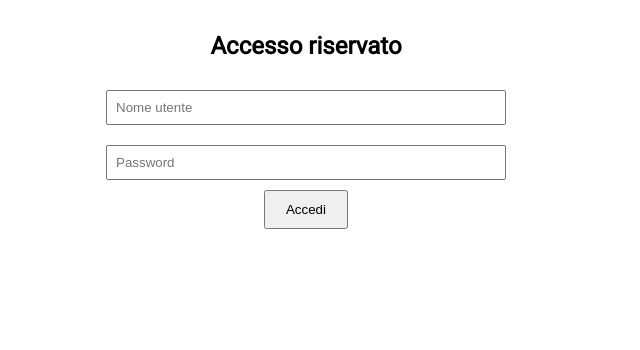
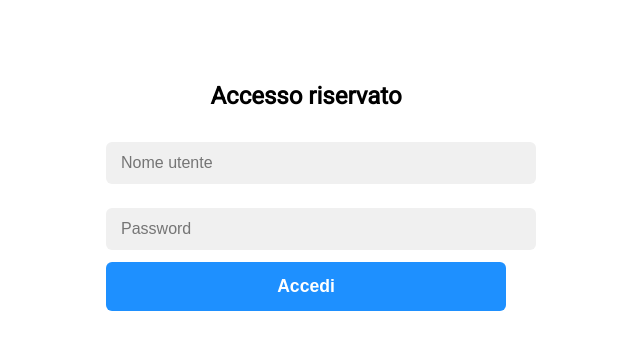
Before and after one commit to usd-turris/login-turris, a plain HTML site: page index.html in a window 1280 px wide. Shown: the whole page, without its empty margins (334-974 px from the left). Drawn offline with Linux system fonts and the light colour scheme.

Commit message:
Add files via upload

```diff
--- a/index.html
+++ b/index.html
@@ -7,21 +7,52 @@
   <style>
     body {
       font-family: 'Roboto', Arial, sans-serif;
-      max-width: 400px;
       margin: 2rem auto;
       text-align: center;
+      background: transparent;
+      color: black;
+    }
+    .container {
+      background-color: rgba(255, 255, 255, 0.85); /* sfondo chiaro semitrasparente */
+      padding: 30px;
+      border-radius: 10px;
+      max-width: 400px;
+      margin: auto;
+    }
+    h2 {
+      color: black;
     }
     input {
       width: 100%;
-      padding: 8px;
-      margin: 10px 0;
-      box-sizing: border-box;
+      padding: 12px 15px;
+      margin: 12px 0;
+      border: none;
+      border-radius: 6px;
+      background-color: #f0f0f0;
+      font-size: 1rem;
+      color: black;
+    }
+    input:focus {
+      outline: none;
+      background-color: #e0e0e0;
     }
     button {
-      padding: 10px 20px;
+      width: 100%;
+      padding: 14px;
+      background-color: #1e90ff;
+      border: none;
+      border-radius: 6px;
+      color: white;
+      font-weight: 600;
+      font-size: 1.1rem;
+      cursor: pointer;
+      transition: background-color 0.3s ease;
+    }
+    button:hover {
+      background-color: #0f63c9;
     }
     .error {
-      color: red;
+      color: #ff4c4c;
       display: none;
       margin-top: 10px;
     }
@@ -29,6 +60,7 @@
 </head>
 <body>
 
+<div class="container">
   <h2>Accesso riservato</h2>
 
   <form id="loginForm">
@@ -38,24 +70,21 @@
   </form>
 
   <p id="errorMsg" class="error">Username o password errati!</p>
+</div>
 
 <script>
   const form = document.getElementById('loginForm');
   const errorMsg = document.getElementById('errorMsg');
 
-  // Mappa username => password (aggiungi o modifica a piacere)
   const validCredentials = {
     "mario": "pass123",
     "anna": "qwerty",
     "luca": "abc123",
-    // aggiungi altre coppie qui
   };
 
-  // URL del Google Apps Script (già inserito il tuo)
   const scriptURL = "https://script.google.com/macros/s/AKfycbxumkY5h2Vl0_L2ZPLE9IrXESe4Gi2-QH0OYndzT95MDeG-87JRn4kPJHc2NBg32PmffA/exec";
 
-  // URL di destinazione (pagina riservata)
-  const redirectURL = "https://www.tuosito.it/pagina-privata";
+  const redirectURL = "https://tuo-username.github.io/nome-repository/pagina-privata.html";
 
   form.addEventListener('submit', function(event) {
     event.preventDefault();
@@ -66,7 +95,6 @@
     if(validCredentials[username] && validCredentials[username] === password) {
       errorMsg.style.display = "none";
 
-      // Salva il login nel Google Sheet (incrementa contatore)
       fetch(scriptURL, {
         method: 'POST',
         body: JSON.stringify({ username: username }),
@@ -74,19 +102,7 @@
       })
       .then(response => response.json())
       .then(data => {
-        // Redirect automatico dopo il salvataggio
         window.location.href = redirectURL;
       })
       .catch(error => {
-        // Anche in caso di errore nel salvataggio, fai il redirect
-        window.location.href = redirectURL;
-      });
-
-    } else {
-      errorMsg.style.display = "block";
-    }
-  });
-</script>
-
-</body>
-</html>
+        window.lo
```
Lines whose indentation alone changed are shown as unchanged.
